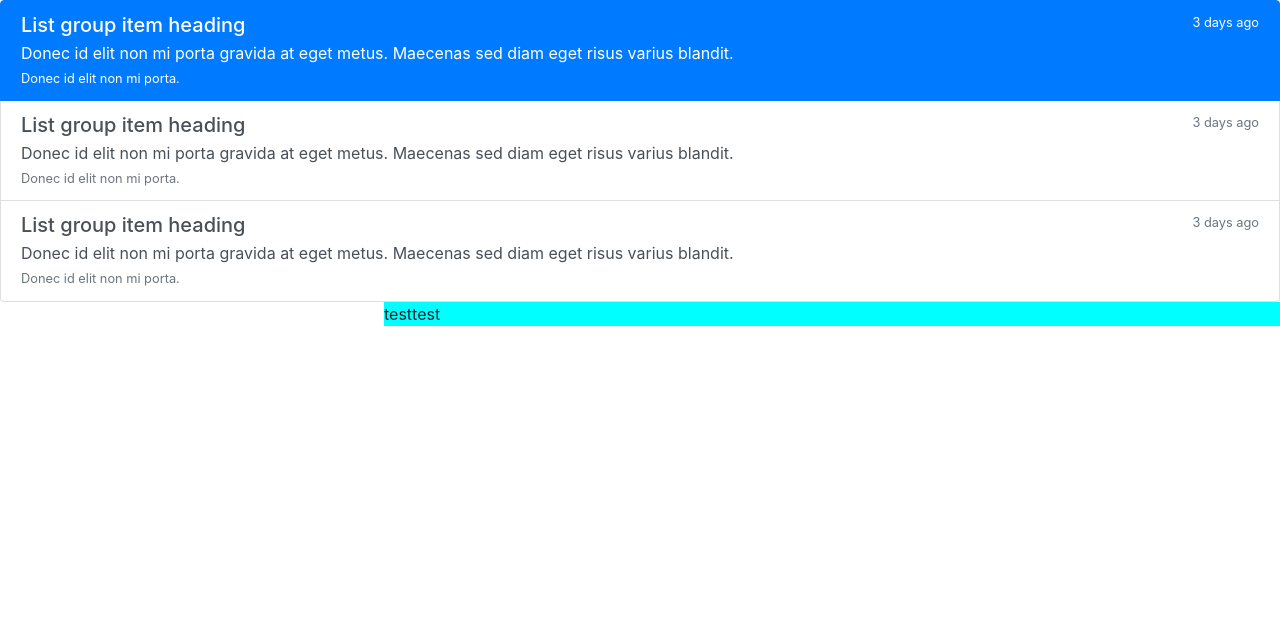
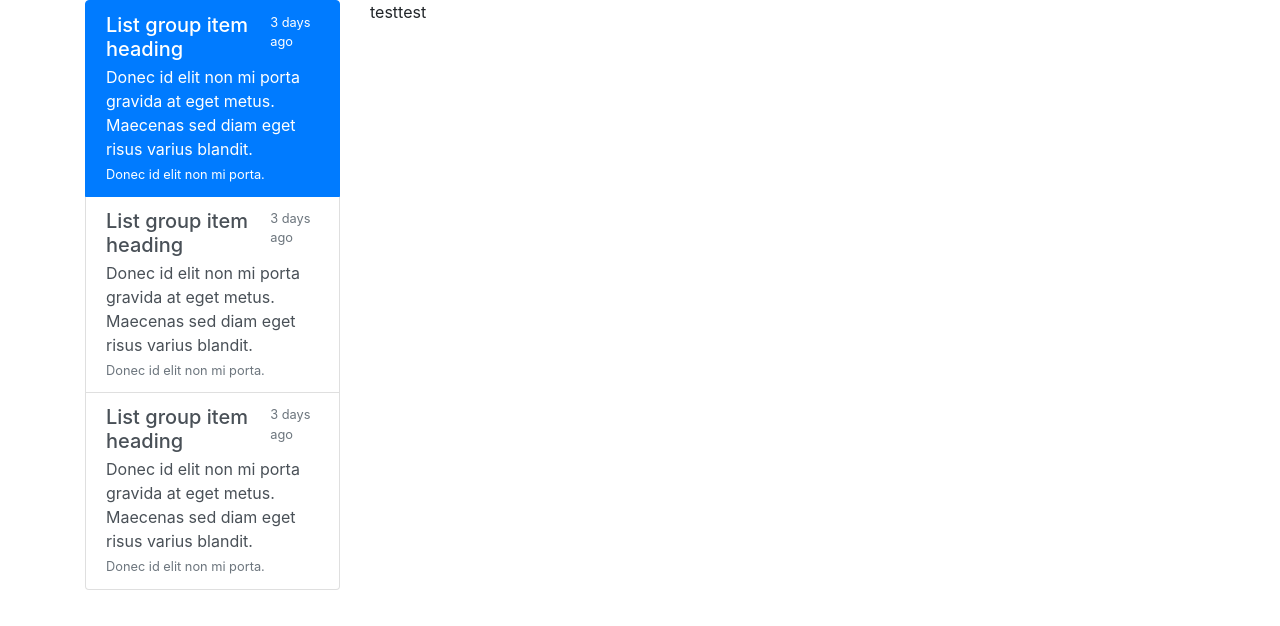
Before and after one commit to kimhyunjun7971/yodda, a plain HTML site: page main.html in a window 1280 px wide. Drawn offline with nearby package versions, Linux system fonts and the light colour scheme.

Commit message:
Update main.html

```diff
--- a/main.html
+++ b/main.html
@@ -5,28 +5,19 @@
 		<script src="https://code.jquery.com/jquery-3.6.0.min.js" integrity="sha256-/xUj+3OJU5yExlq6GSYGSHk7tPXikynS7ogEvDej/m4=" crossorigin="anonymous"></script>
 		<script src="https://cdn.jsdelivr.net/npm/popper.js@1.12.9/dist/umd/popper.min.js" integrity="sha384-ApNbgh9B+Y1QKtv3Rn7W3mgPxhU9K/ScQsAP7hUibX39j7fakFPskvXusvfa0b4Q" crossorigin="anonymous"></script>
 		<script src="https://cdn.jsdelivr.net/npm/bootstrap@4.0.0/dist/js/bootstrap.min.js" integrity="sha384-JZR6Spejh4U02d8jOt6vLEHfe/JQGiRRSQQxSfFWpi1MquVdAyjUar5+76PVCmYl" crossorigin="anonymous"></script>
-		<style>
-		    div#itmes {
-			width: 30%;
-			float: left;
-			box-sizing: border-box;
-			background: #ff0;
-		    }
-		    div#content {
-			width: 70%;
-			float: right;
-			box-sizing: border-box;
-			background: #0ff;
-		    }
-		</style>
 	</head>
 	<body>
-		<div id="items">
+		<div class="container">
+			<div class="row">
+				<div id="items" class="col-3">
 
+				</div>
+				<div id="content" class="col-6">
+					testtest
+				</div>
+			</div>
 		</div>
-		<div id="content">
-			testtest
-		</div>
+
 	</body>
 	<script>
 		$("#items").load("items.html");
```
